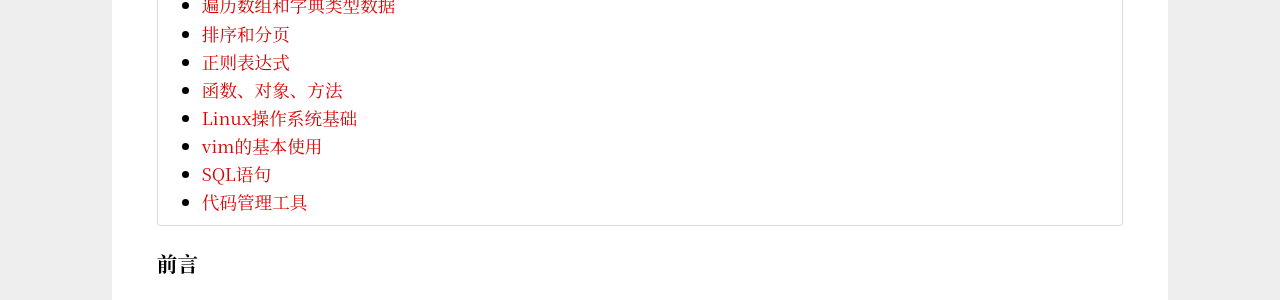
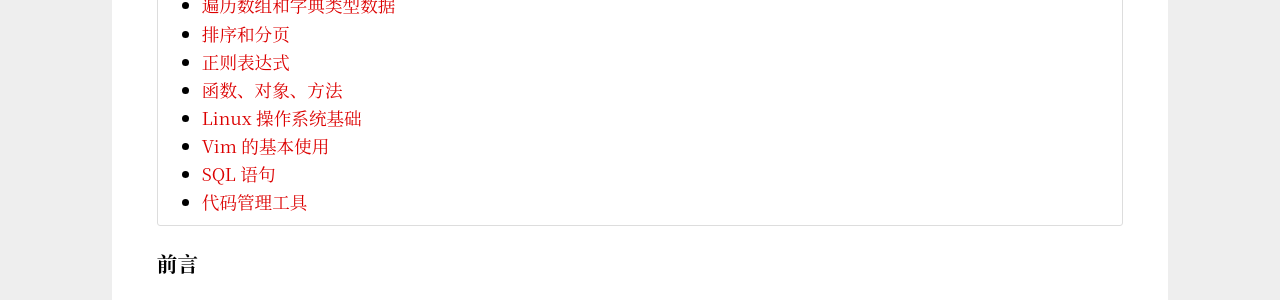
Before and after one commit to Haiyung/haiyung.github.io, a Jekyll site: the page built from _posts/2019-10-27-minimum-skills-in-the-first-year-of-development.md, in a window 1280 px wide and 900 px high. Shown: the part 332-632 px from the top of the window. Built offline with Jekyll 4.4.1, drawn with Linux system fonts in a browser that asks for light colours; some of the changed text lies outside the part shown.

Commit message:
article: update article

```diff
--- a/_posts/2019-10-27-minimum-skills-in-the-first-year-of-development.md
+++ b/_posts/2019-10-27-minimum-skills-in-the-first-year-of-development.md
@@ -61,7 +61,7 @@ __Contents__
 ### 函数、对象、方法
 
 
-### Linux操作系统基础
+### Linux 操作系统基础
 
 - 熟悉命令+回车模式；
 - 目录管理（增删改查）
@@ -70,12 +70,12 @@ __Contents__
 - 进程管理
 - 用户管理（用户和权限）
 
-### vim的基本使用
+### Vim 的基本使用
 
 - 命令行模式下文本的处理
 
 
-###  SQL语句
+###  SQL 语句
 
 
 ### 代码管理工具
```
